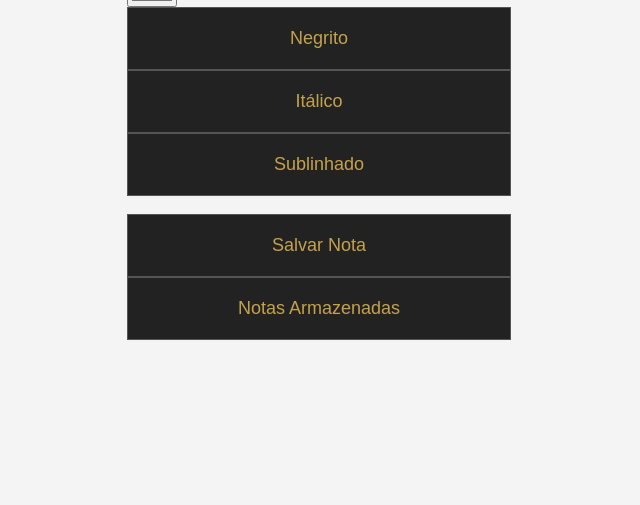
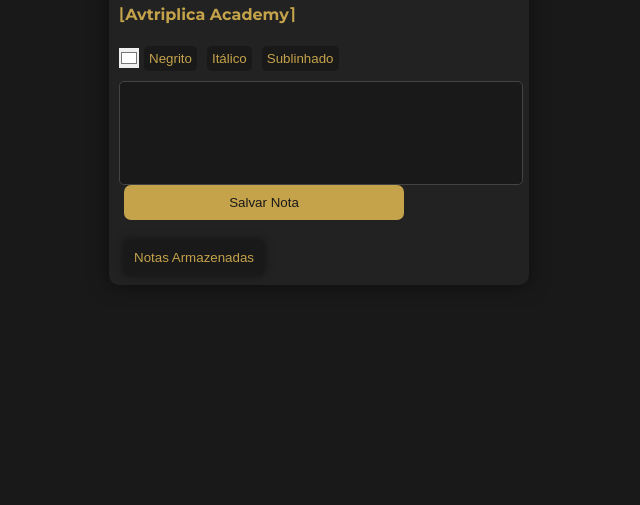
Before and after one commit to Avtriplica/bloco-de-notas, a plain HTML site: page index.html in a window 1280 px wide. Shown: the part 295-800 px from the top of the page, without its empty margins (321-961 px from the left). Drawn offline with Linux system fonts and the light colour scheme.

Commit message:
Update style.css

```diff
--- a/style.css
+++ b/style.css
@@ -1,53 +1,160 @@
 body {
+    background-color: #191919;
+    color: #c4a34b;
+    font-family: 'Montserrat', sans-serif; /* Define 'Montserrat' como a fonte principal */
     display: flex;
     justify-content: center;
     align-items: center;
     height: 100vh;
     margin: 0;
-    background-color: #f4f4f4;
-    font-family: Arial, sans-serif;
 }
 
-.calculator {
-    width: 300px;
-    background-color: #333;
-    border-radius: 8px;
-    overflow: hidden;
-    box-shadow: 0px 0px 15px rgba(0, 0, 0, 0.2);
+.bloco-notas-container {
+    background-color: #222;
+    padding: 10px;
+    border-radius: 10px;
+    box-shadow: 0px 0px 20px rgba(0, 0, 0, 0.5);
+    width: 400px;
+    max-width: 100%;
 }
 
-#display {
-    width: 100%;
-    height: 60px;
-    background-color: #444;
-    color: rgb(196, 163, 75); /* Cor alterada */
-    text-align: right;
-    padding: 20px;
-    font-size: 24px;
-    border: none;
-    outline: none;
+h2 {
+    margin-bottom: 20px;
+    text-align: center;
 }
 
-.buttons {
-    display: grid;
-    grid-template-columns: repeat(4, 1fr);
+.textarea {
+    width: 100%;
+    min-height: 100px;
+    padding: 1px;
+    border-radius: 5px;
+    border: 1px solid #444;
+    background-color: #191919;
+    color: #ffffff;
+    font-family: Arial, sans-serif;
+    font-size: 14px;
+    overflow-y: auto;
+    white-space: pre-wrap;
+}
+
+input[type="color"] {
+    width: 20px;
+    height: 20px;
+    padding: 0;
+    border: none;
+    cursor: pointer;
+}
+
+.opcoes-texto {
+    display: flex;
+    align-items: center;
+    margin-bottom: 10px;
 }
 
 button {
-    width: 100%;
-    padding: 20px;
-    font-size: 18px;
-    border: 1px solid #555;
-    background-color: #222;
-    color: rgb(196, 163, 75); /* Cor alterada */
+    background-color: #191919;
+    color: #c4a34b;
+    border: none;
+    padding: 5px;
+    margin: 0 5px;
+    border-radius: 5px;
     cursor: pointer;
-    outline: none;
+    transition: background-color 0.3s ease;
 }
 
 button:hover {
-    background-color: #555;
+    background-color: #2a2a2a;
 }
 
-button.zero {
-    grid-column: span 2;
+#salvar-nota {
+    background-color: #c4a34b;
+    color: #191919;
+    width: 70%;
+    padding: 10px;
+    border-radius: 7px;
+    border: none;
+    cursor: pointer;
+    transition: background-color 0.3s ease;
 }
+
+#salvar-nota:hover {
+    background-color: #d4b35a;
+}
+
+.pasta-notas {
+    margin-top: 20px;
+    position: relative;
+}
+
+#toggle-pasta {
+    background-color: #191919;
+    color: #c4a34b;
+    padding: 10px;
+    border-radius: 5px;
+    border: none;
+    cursor: pointer;
+    text-align: center;
+    box-shadow: 0 0 10px rgba(0, 0, 0, 0.5);
+    transition: background-color 0.3s ease;
+}
+
+#toggle-pasta:hover {
+    background-color: #2a2a2a;
+}
+
+.notas-container {
+    display: none;
+    margin-top: 10px;
+}
+
+.nota {
+    background-color: #191919;
+    color: #c4a34b;
+    padding: 10px;
+    border-radius: 5px;
+    margin-bottom: 10px;
+    box-shadow: 0 0 10px rgba(0, 0, 0, 0.5);
+    position: relative;
+}
+
+.nota h4 {
+    margin: 0 0 5px 0;
+    font-size: 16px;
+}
+
+.nota p {
+    margin: 0;
+    font-size: 14px;
+}
+
+.nota .bold {
+    font-weight: bold;
+}
+
+.nota .italic {
+    font-style: italic;
+}
+
+.nota .underline {
+    text-decoration: underline;
+}
+
+.nota .btn-container {
+    display: flex;
+    justify-content: space-between;
+    margin-top: 10px;
+}
+
+.nota button {
+    background-color: #c4a34b;
+    color: #191919;
+    border: none;
+    padding: 5px;
+    border-radius: 5px;
+    cursor: pointer;
+    transition: background-color 0.3s ease;
+}
+
+.nota button:hover {
+    background-color: #d4b35a;
+}
```
